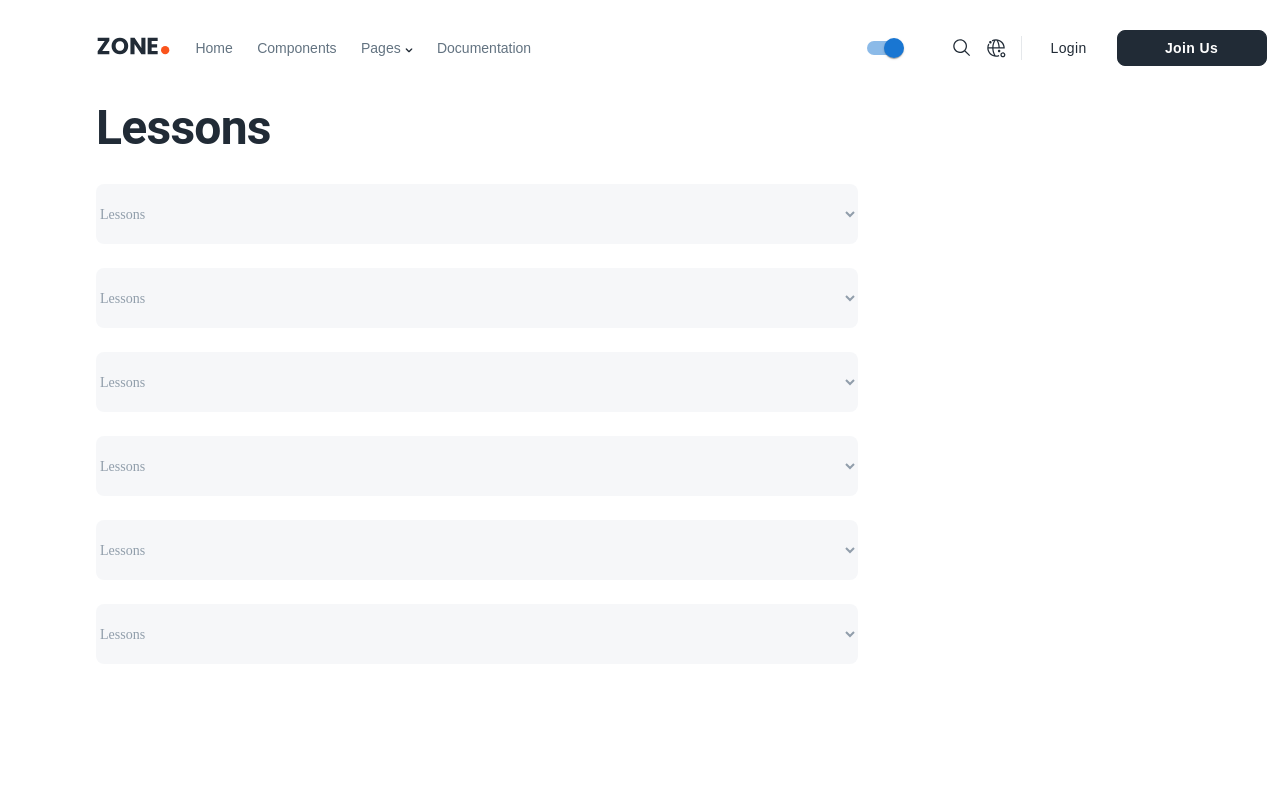
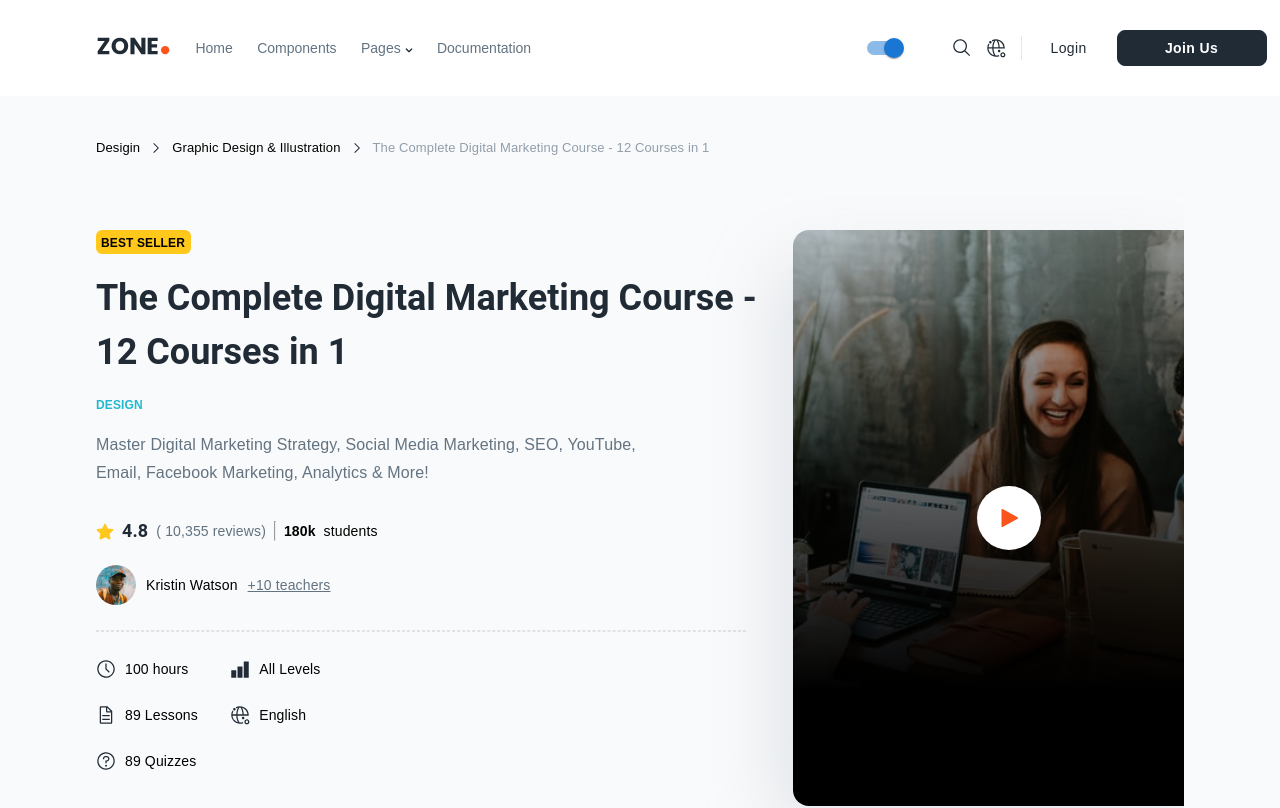
Before and after one commit to Serenbek/courses, a React (Create React App) app: page /detailsPage in a window 1280 px wide. Shown: the top 808 px of the page. Built offline with nearby package versions, Linux system fonts and the light colour scheme.

Commit message:
feat/listpage

```diff
--- a/src/pages/DetailsPage.tsx
+++ b/src/pages/DetailsPage.tsx
@@ -1,13 +1,11 @@
 import Footer from "../components/footer/footer";
 import Header from "../components/header/header";
-import Lessons from './../components/Lessons/Lessons';
 import CompleteDigital from "../components/CompleteDigital/CompleteDigital";
 
 const DetailsPage = () => {
   return (
     <>
       <Header />
-      <Lessons/>
       <CompleteDigital/>
       <Footer />
     </>
```
